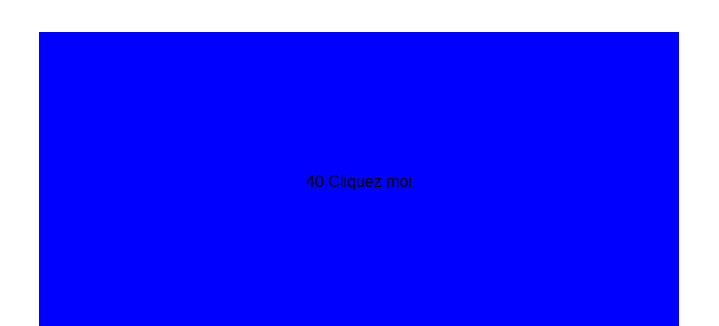
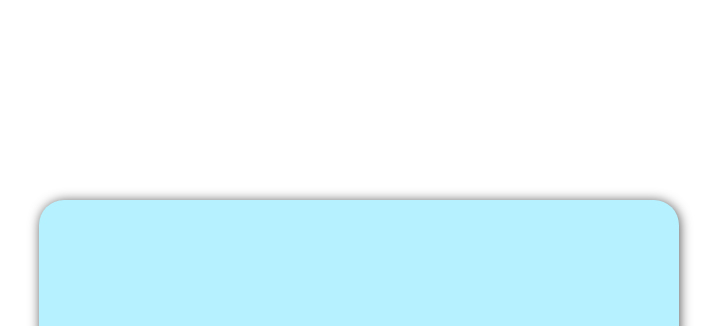
Before and after one commit to geraldine1989/walter-learning, a React app: page / in a window 1280 px wide. Shown: the top 326 px of the page, without its empty margins (281-1000 px from the left). Built offline with nearby package versions, Linux system fonts and the light colour scheme.

Commit message:
css not finish

```diff
--- a/src/components/App/app.scss
+++ b/src/components/App/app.scss
@@ -4,4 +4,8 @@
   display: flex;
   justify-content: center;
   width: 100%;
+  align-items: center;
+
+  height: 100vh;
+
 }
--- a/src/components/Counter/app.scss
+++ b/src/components/Counter/app.scss
@@ -1,15 +1,22 @@
+@import url('https://fonts.googleapis.com/css?family=Ubuntu&display=swap');
+
 #counter {
   display: flex;
   width: 100%;
-  height: 100%;
   justify-content: center;
+
   & #counter-content {
     display: flex;
     width: 50%;
     height: 300px;
     justify-content: center;
     align-items: center;
-    margin-top: 2em;
+    border-radius: 25px;
+    margin-top: 200px;
+    color: #2D3C40;
+    font-size: 2em;
+    font-family: 'Ubuntu', sans-serif;
+    box-shadow: 1px 1px 12px #555;
   }
 
 }
--- a/src/components/Counter/index.js
+++ b/src/components/Counter/index.js
@@ -12,7 +12,7 @@ const Counter = ({ counter, timer, color }) => {
   return (
     <div id="counter">
       <div id="counter-content" onClick={handletimer} style={{
-        backgroundColor: color}}>{counter} Cliquez moi</div>
+        backgroundColor: color}}>Nombre de clics restants : {counter}</div>
     </div>
   );
 
--- a/src/store/reducer.js
+++ b/src/store/reducer.js
@@ -3,7 +3,7 @@
  */
 const initialState = {
   counter: 40,
-  color: 'blue',
+  color: '#B5F1FF',
 };
 
 /**
@@ -28,21 +28,21 @@ const reducer = (state = initialState, action = {}) => {
       if (counter > 20) {
         return {
           ...state,
-          color: 'blue',
+          color: '#B5F1FF',
           counter: state.counter - 1,
         }
       } else if (counter > 12 ) {
         return {
           ...state,
           counter: state.counter - 1,
-          color: 'orange',
+          color: '#FF9274',
         }
       }
       else if (counter > 0 ) {
         return {
           ...state,
           counter: state.counter - 1,
-          color: 'red',
+          color: '#FF5A54',
         }
       }
       return {
```
